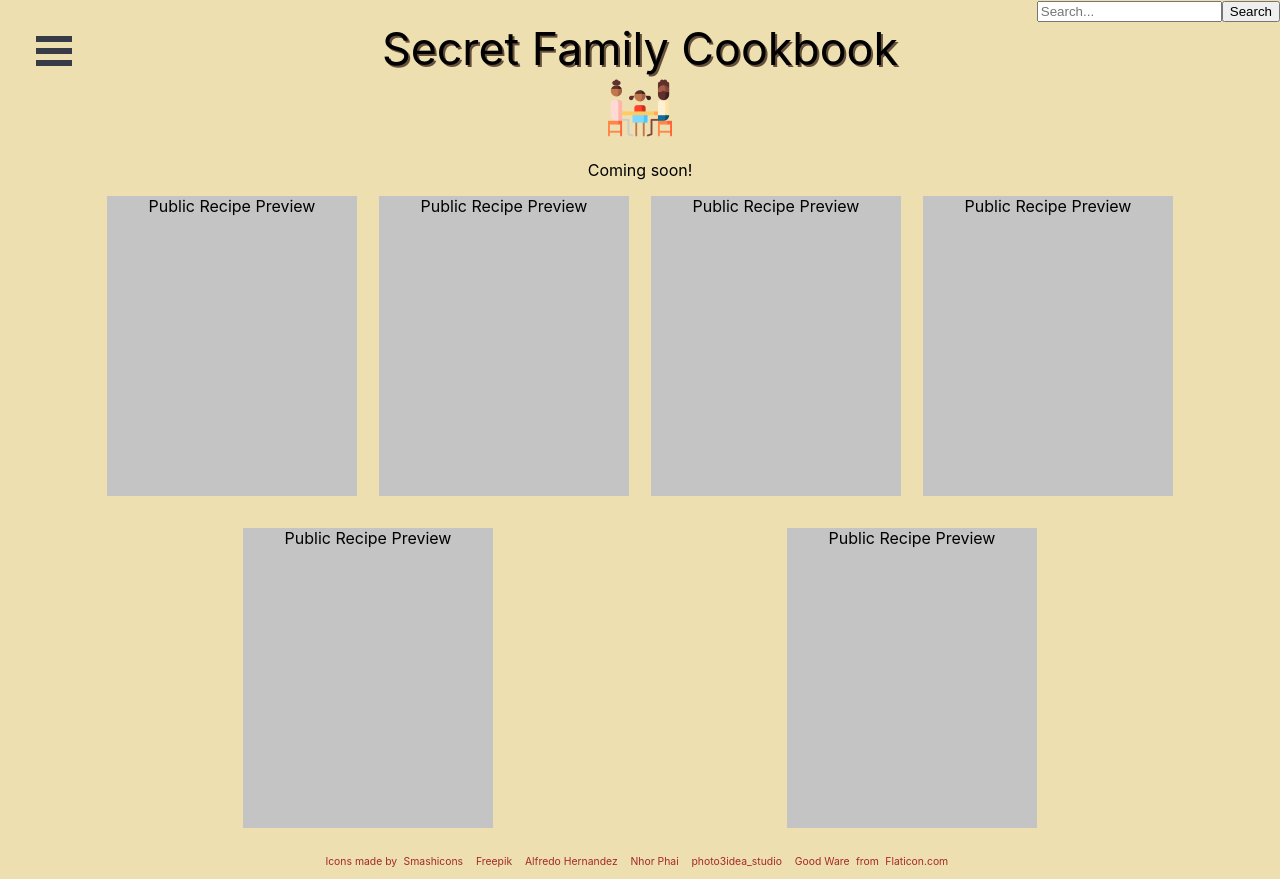
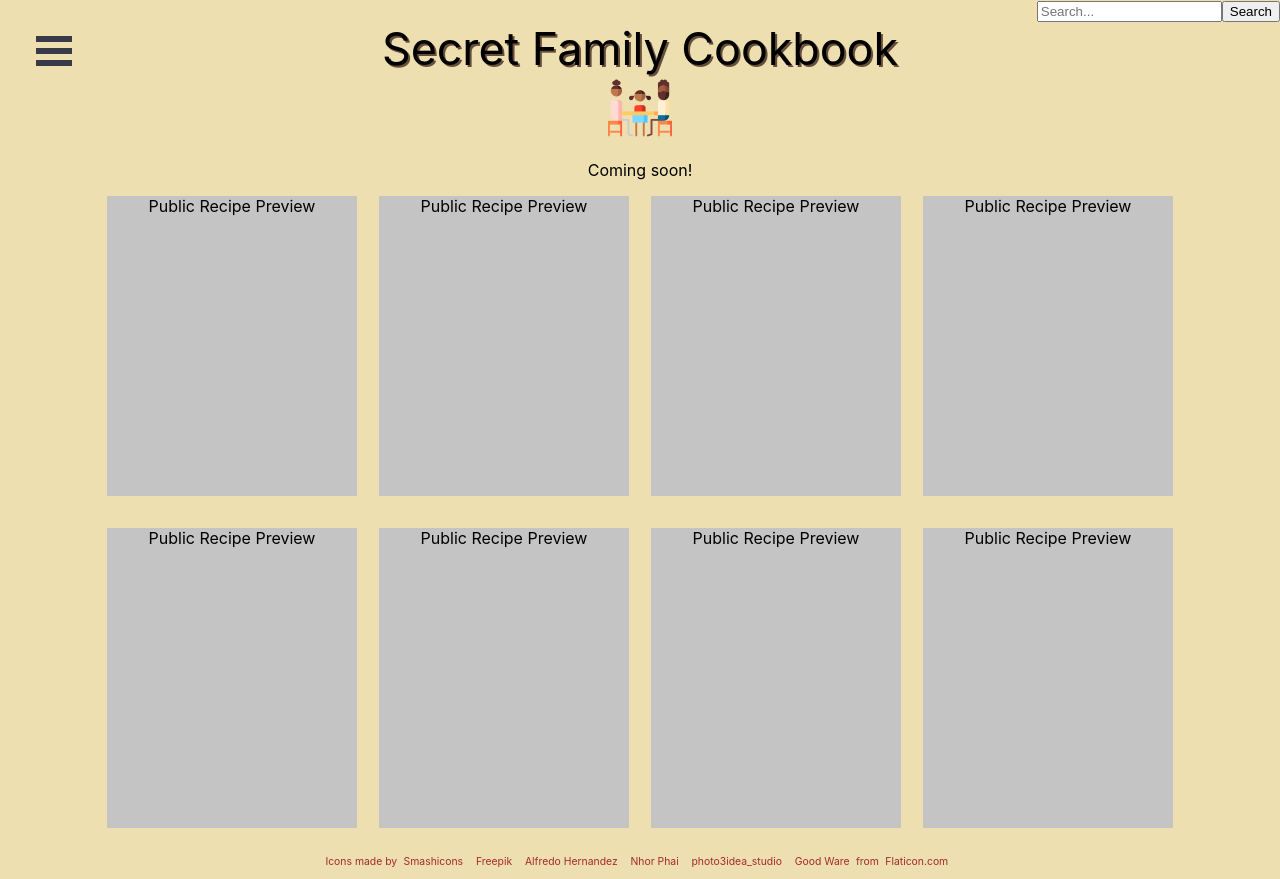
Before and after one commit to BuildWeek-Secret-Family-Recipes/Front-End, a React (Create React App) app: page / in a window 1280 px wide. Built offline with nearby package versions, Linux system fonts and the light colour scheme.

Commit message:
Cleaned up some of the code in App Nav & Home

```diff
--- a/src/App.js
+++ b/src/App.js
@@ -6,7 +6,6 @@ import styled from 'styled-components';
 import Home from './components/pages/Home';
 import Footer from './components/pages/Footer';
 import Nav from './components/layout/Nav';
-import Burger from './components/layout/Burgerbutton';
 import Login from './components/user/Login';
 import Register from './components/user/Register';
 import Signout from './components/user/Signout';
--- a/src/components/layout/Nav.js
+++ b/src/components/layout/Nav.js
@@ -1,4 +1,4 @@
-import React, { Fragment, useEffect } from 'react';
+import React, { Fragment } from 'react';
 import { Link } from "react-router-dom";
 import { getToken } from '../../utils/api';
 import Search from '../layout/Search';
--- a/src/components/pages/Home.js
+++ b/src/components/pages/Home.js
@@ -57,8 +57,8 @@ const Home = () => {
                     <Card>Public Recipe Preview</Card>
                     <Card>Public Recipe Preview</Card>
                     <Card>Public Recipe Preview</Card>
-                    {/* <Card>Public Recipe Preview</Card>
-                    <Card>Public Recipe Preview</Card> */}
+                    <Card>Public Recipe Preview</Card>
+                    <Card>Public Recipe Preview</Card>
                 </CardHolder>
             </div>
 
```
